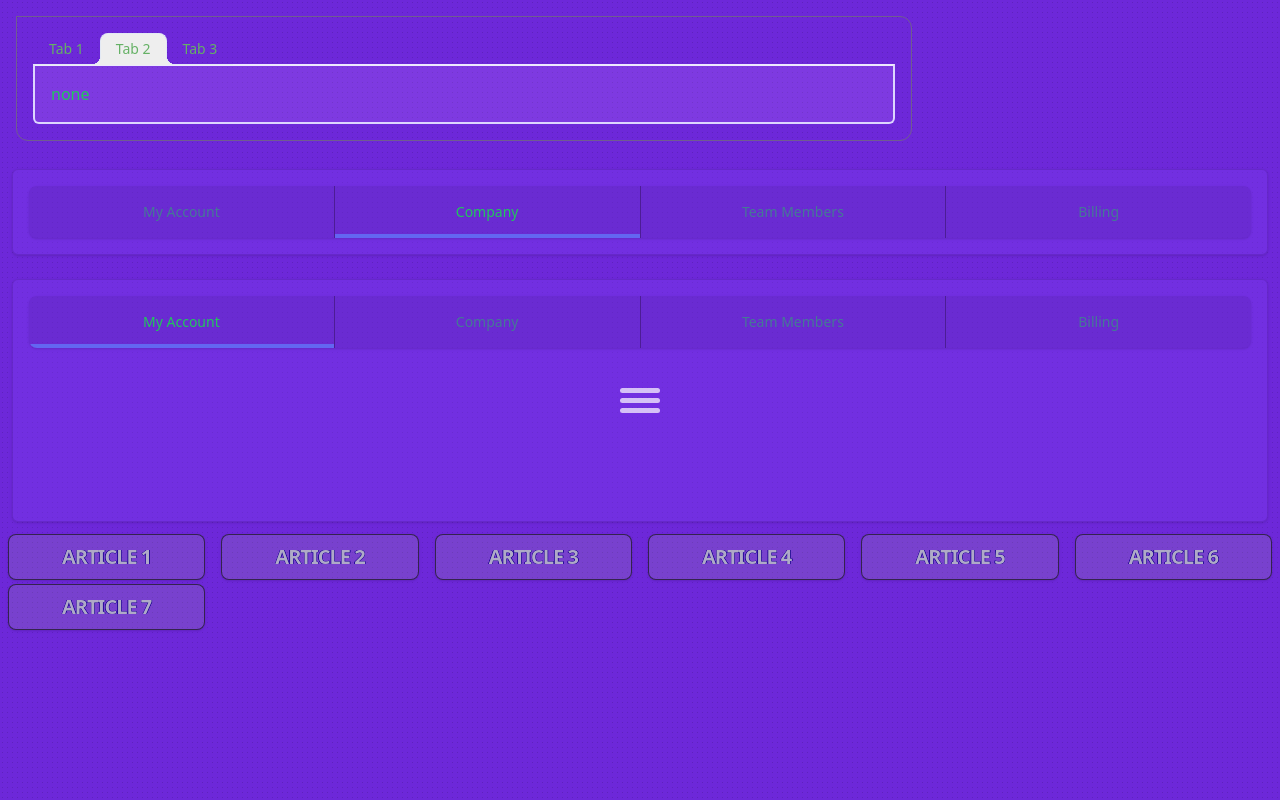
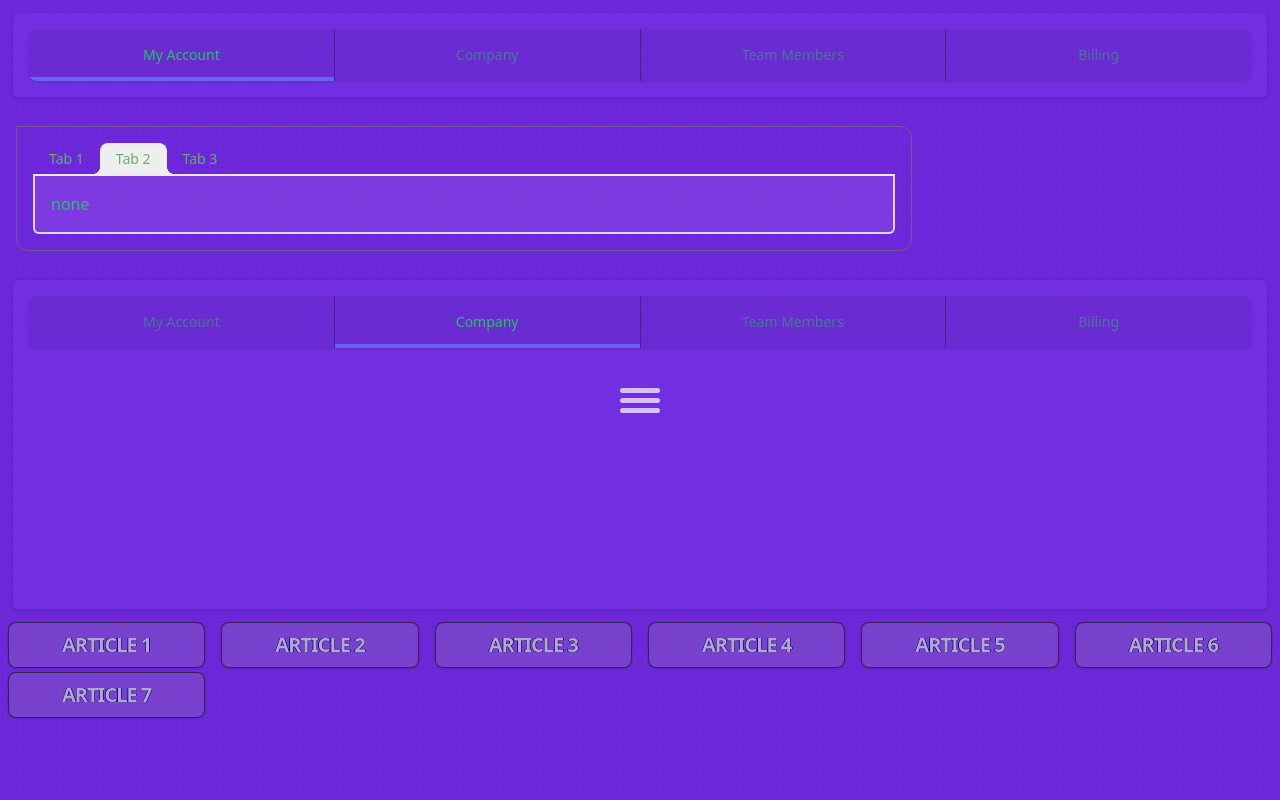
Before and after one commit to maxzz/ui-pie-menu, a React (Vite) app: page / in a window 1280 px wide. Built offline with nearby package versions, Linux system fonts and the light colour scheme.

Commit message:
WIP. app. update README

```diff
--- a/src/App.tsx
+++ b/src/App.tsx
@@ -2,7 +2,7 @@ import { CSSProperties } from 'react';
 import { GridPreview } from './components/GridPreview';
 import { PieMenu } from './components/PieMenu';
 import { TabsControl } from './components/Tabs';
-import { Tabs2 } from './components/Tabs2';
+import { Tabs as TopTabs } from './components/Tabs2';
 import { TabsTwUI } from './components/TabsTwUI';
 
 const styleDots: CSSProperties = { //https://daisyui.com/components/tab
@@ -13,10 +13,10 @@ const styleDots: CSSProperties = { //https://daisyui.com/components/tab
 export function App() {
     return (
         <div className="h-screen bg-violet-700" style={styleDots}>
-            <div className="relative h-full grid grid-rows-[auto_auto_1fr_1fr]">
+            <div className="relative h-full grid grid-rows-[auto_auto_2fr_1fr]">
+                <TopTabs />
                 <TabsControl />
                 <TabsTwUI />
-                <Tabs2 />
                 <GridPreview />
                 <PieMenu />
             </div>
--- a/src/components/Tabs2/index.tsx
+++ b/src/components/Tabs2/index.tsx
@@ -6,7 +6,7 @@ function classNames(...classes: string[]) {
 
 type Tab = { id: number; name: string; };
 
-function Tabs({ tabs, selected, onSelect }: { tabs: Tab[]; selected: number; onSelect?: (id: number) => void; }) {
+function TabButtons({ tabs, selected, onSelect }: { tabs: Tab[]; selected: number; onSelect?: (id: number) => void; }) {
     return (<>
         {tabs.map((tab, idx) => (
             <button
@@ -37,12 +37,12 @@ const tabs: Tab[] = [
     { id: 3, name: 'Billing' },
 ];
 
-export function Tabs2() {
+export function Tabs() {
     const [active, setActive] = useState(0);
     return (
         <div className="m-3 p-4 bg-violet-600/40 border-violet-900/30 border rounded-md shadow">
             <nav className="isolate flex divide-x divide-violet-900 rounded-lg shadow" aria-label="Tabs">
-                <Tabs tabs={tabs} selected={active} onSelect={(id) => {
+                <TabButtons tabs={tabs} selected={active} onSelect={(id) => {
                     setActive(id);
                     console.log('selected', id);
                 }} />
```
Also changed, not shown: src/assets/previews/2023-02-24_16-12-23.png (added), 1 other file (tests, documents, lock files or other folders).
